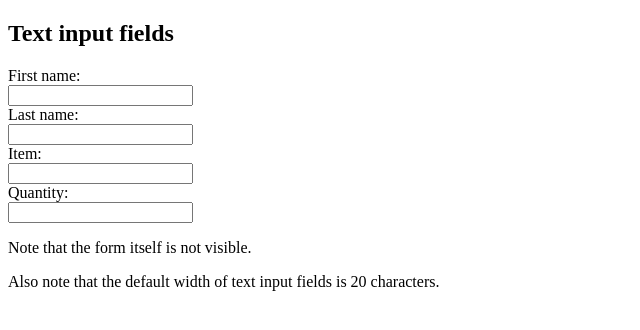
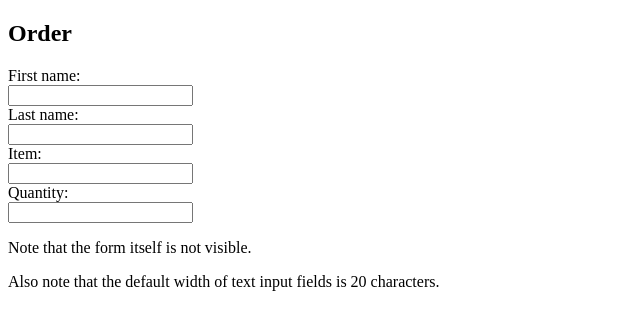
Before and after one commit to avac54765/coolcodersflask, a Flask app: template templates/Stock.html in a window 1280 px wide. Shown: the top 330 px of the page, without its empty margins (0-640 px from the left). Run offline with Flask 2, Linux system fonts and the light colour scheme; the template is opened without the code that fills it, so the values that code supplies are empty.

Commit message:
change in stock.html

```diff
--- a/templates/Stock.html
+++ b/templates/Stock.html
@@ -2,7 +2,7 @@
 <html>
 <body>
 
-<h2>Text input fields</h2>
+<h2>Order</h2>
 
 <form>
   <label for="fname">First name:</label><br>
```
